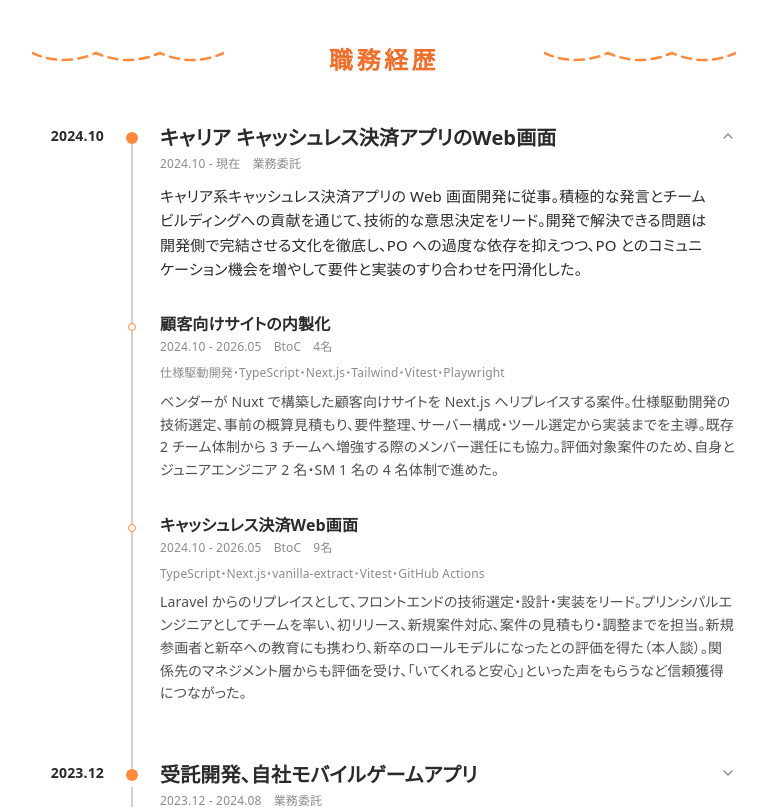
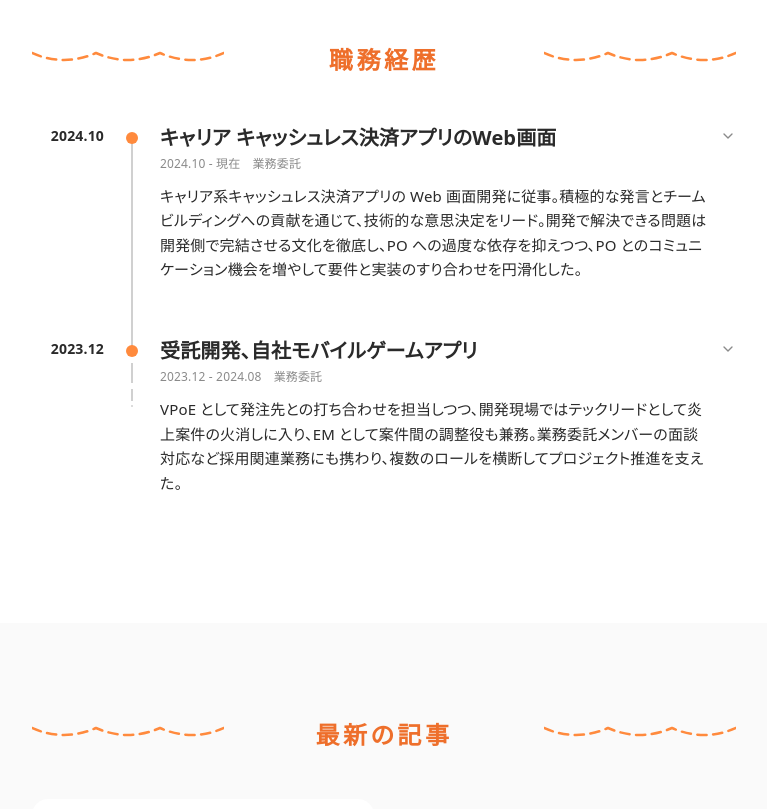
Before and after one commit to rinotsuka/rinotsuka.github.io, a Next.js app: page / in a window 1280 px wide. Shown: the part 900-1709 px from the top of the page, without its empty margins (256-1023 px from the left). Built offline with nearby package versions, Linux system fonts and the light colour scheme; a web font is replaced by a local one.

Commit message:
style(career): 初期表示でアコーディオンを全て閉じる

```diff
--- a/components/career/Timeline.tsx
+++ b/components/career/Timeline.tsx
@@ -155,7 +155,7 @@ function CompanyItem({
   isFirstCompany: boolean;
   isLastCompany: boolean;
 }) {
-  const [open, setOpen] = useState(isFirstCompany);
+  const [open, setOpen] = useState(false);
 
   const projects = (entry.projects ?? [])
     .slice()
```
